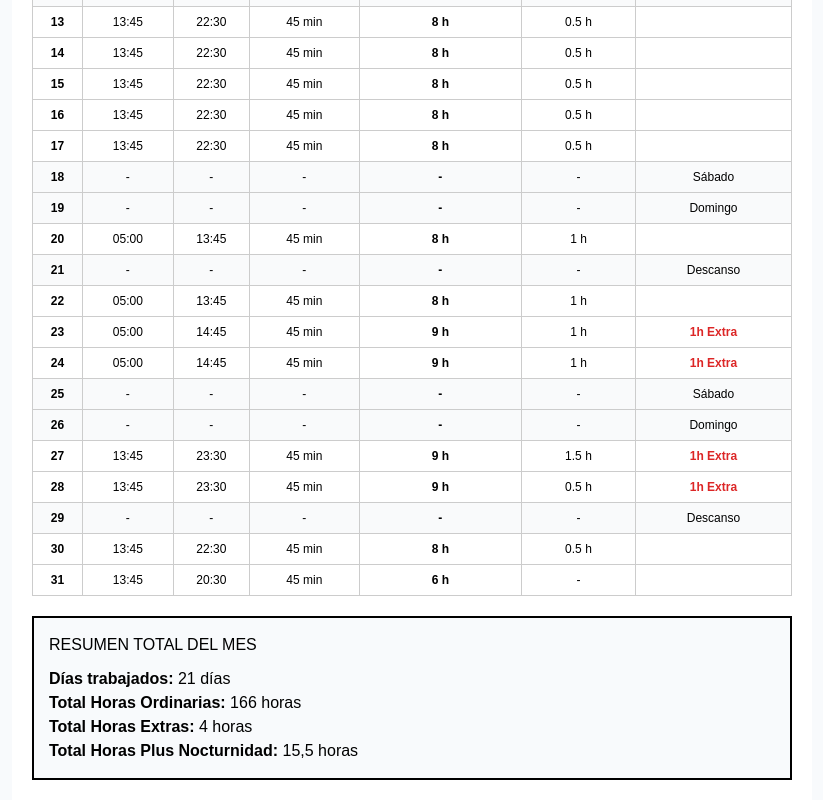
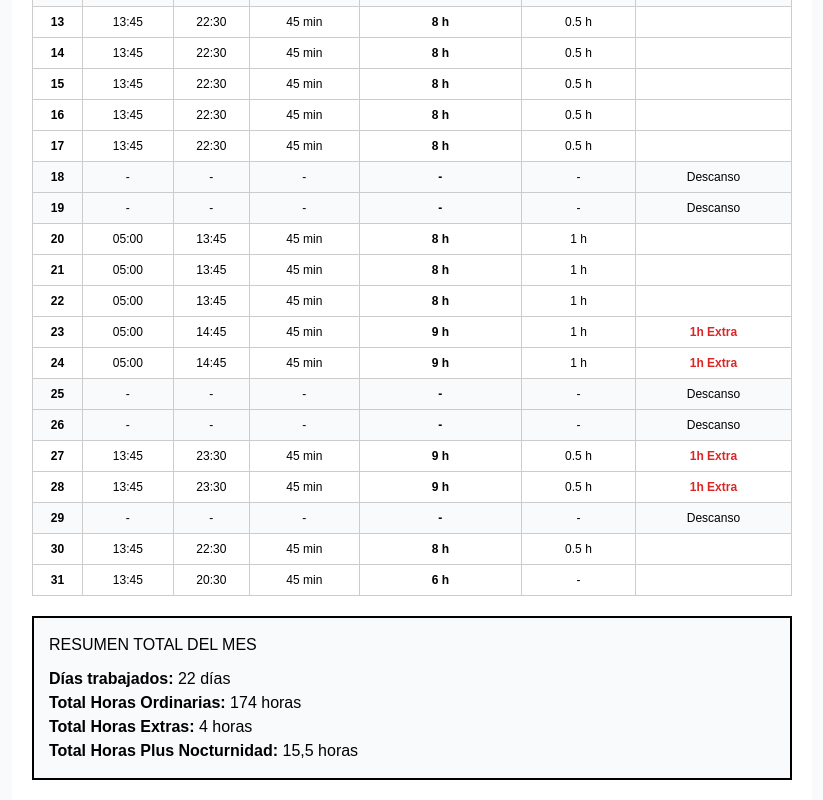
Before and after one commit to rafael1971-cas/control-nominas-natalia, a Next.js app: page /horario in a window 1280 px wide. Shown: the part 522-1322 px from the top of the page, without its empty margins (228-1051 px from the left). Built offline with nearby package versions, Linux system fonts and the light colour scheme.

Commit message:
Update page.tsx

```diff
--- a/src/app/horario/page.tsx
+++ b/src/app/horario/page.tsx
@@ -5,30 +5,30 @@ export default function HorarioPDF() {
     { d: 1, e: '13:45', s: '22:30', h: 8, n: 0.5, ext: 0, obs: '' },
     { d: 2, e: '13:45', s: '22:30', h: 8, n: 0.5, ext: 0, obs: '' },
     { d: 3, e: '13:45', s: '22:30', h: 8, n: 0.5, ext: 0, obs: '' },
-    { d: 4, e: '-', s: '-', h: 0, n: 0, ext: 0, obs: 'Sábado' },
-    { d: 5, e: '-', s: '-', h: 0, n: 0, ext: 0, obs: 'Domingo' },
+    { d: 4, e: '-', s: '-', h: 0, n: 0, ext: 0, obs: 'Descanso' },
+    { d: 5, e: '-', s: '-', h: 0, n: 0, ext: 0, obs: 'Descanso' },
     { d: 6, e: '05:00', s: '13:45', h: 8, n: 1, ext: 0, obs: '' },
     { d: 7, e: '05:00', s: '13:45', h: 8, n: 1, ext: 0, obs: '' },
     { d: 8, e: '05:00', s: '13:45', h: 8, n: 1, ext: 0, obs: '' },
     { d: 9, e: '05:00', s: '13:45', h: 8, n: 1, ext: 0, obs: '' },
     { d: 10, e: '05:00', s: '13:45', h: 8, n: 1, ext: 0, obs: '' },
-    { d: 11, e: '-', s: '-', h: 0, n: 0, ext: 0, obs: 'Sábado' },
-    { d: 12, e: '-', s: '-', h: 0, n: 0, ext: 0, obs: 'Domingo' },
+    { d: 11, e: '-', s: '-', h: 0, n: 0, ext: 0, obs: 'Descanso' },
+    { d: 12, e: '-', s: '-', h: 0, n: 0, ext: 0, obs: 'Descanso' },
     { d: 13, e: '13:45', s: '22:30', h: 8, n: 0.5, ext: 0, obs: '' },
     { d: 14, e: '13:45', s: '22:30', h: 8, n: 0.5, ext: 0, obs: '' },
     { d: 15, e: '13:45', s: '22:30', h: 8, n: 0.5, ext: 0, obs: '' },
     { d: 16, e: '13:45', s: '22:30', h: 8, n: 0.5, ext: 0, obs: '' },
     { d: 17, e: '13:45', s: '22:30', h: 8, n: 0.5, ext: 0, obs: '' },
-    { d: 18, e: '-', s: '-', h: 0, n: 0, ext: 0, obs: 'Sábado' },
-    { d: 19, e: '-', s: '-', h: 0, n: 0, ext: 0, obs: 'Domingo' },
+    { d: 18, e: '-', s: '-', h: 0, n: 0, ext: 0, obs: 'Descanso' },
+    { d: 19, e: '-', s: '-', h: 0, n: 0, ext: 0, obs: 'Descanso' },
     { d: 20, e: '05:00', s: '13:45', h: 8, n: 1, ext: 0, obs: '' },
-    { d: 21, e: '-', s: '-', h: 0, n: 0, ext: 0, obs: 'Descanso' },
+    { d: 21, e: '05:00', s: '13:45', h: 8, n: 1, ext: 0, obs: '' },
     { d: 22, e: '05:00', s: '13:45', h: 8, n: 1, ext: 0, obs: '' },
     { d: 23, e: '05:00', s: '14:45', h: 9, n: 1, ext: 1, obs: '1h Extra' },
     { d: 24, e: '05:00', s: '14:45', h: 9, n: 1, ext: 1, obs: '1h Extra' },
-    { d: 25, e: '-', s: '-', h: 0, n: 0, ext: 0, obs: 'Sábado' },
-    { d: 26, e: '-', s: '-', h: 0, n: 0, ext: 0, obs: 'Domingo' },
-    { d: 27, e: '13:45', s: '23:30', h: 9, n: 1.5, ext: 1, obs: '1h Extra' },
+    { d: 25, e: '-', s: '-', h: 0, n: 0, ext: 0, obs: 'Descanso' },
+    { d: 26, e: '-', s: '-', h: 0, n: 0, ext: 0, obs: 'Descanso' },
+    { d: 27, e: '13:45', s: '23:30', h: 9, n: 0.5, ext: 1, obs: '1h Extra' },
     { d: 28, e: '13:45', s: '23:30', h: 9, n: 0.5, ext: 1, obs: '1h Extra' },
     { d: 29, e: '-', s: '-', h: 0, n: 0, ext: 0, obs: 'Descanso' },
     { d: 30, e: '13:45', s: '22:30', h: 8, n: 0.5, ext: 0, obs: '' },
@@ -75,8 +75,8 @@ export default function HorarioPDF() {
       <div style={{ marginTop: '20px', padding: '15px', border: '2px solid black', backgroundColor: '#f8fafc' }}>
         <h3 style={{ margin: '0 0 10px 0' }}>RESUMEN TOTAL DEL MES</h3>
         <ul style={{ margin: 0 }}>
-          <li><strong>Días trabajados:</strong> 21 días</li>
-          <li><strong>Total Horas Ordinarias:</strong> 166 horas</li>
+          <li><strong>Días trabajados:</strong> 22 días</li>
+          <li><strong>Total Horas Ordinarias:</strong> 174 horas</li>
           <li><strong>Total Horas Extras:</strong> 4 horas</li>
           <li><strong>Total Horas Plus Nocturnidad:</strong> 15,5 horas</li>
         </ul>
```
